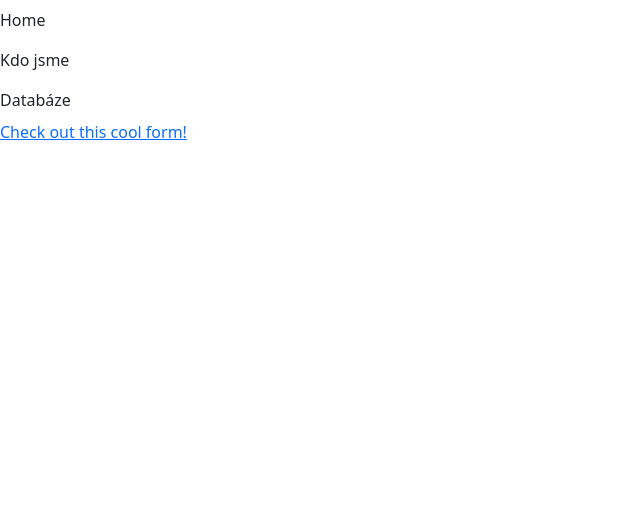
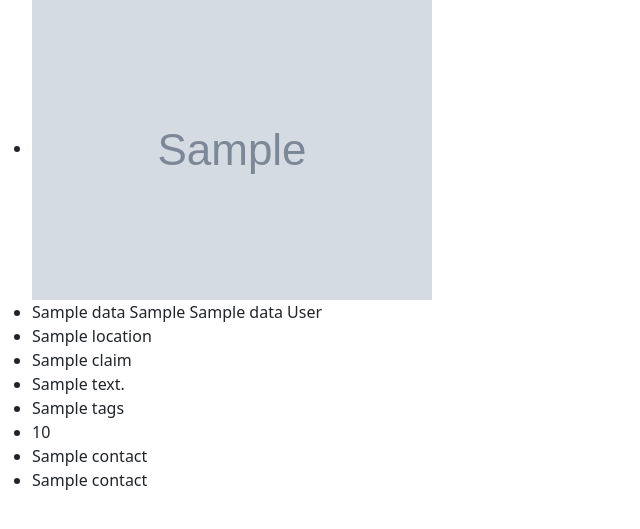
Before and after one commit to kekugesso/TdA24-Kapibara, a Flask app: template app/templates/lecturer.html in a window 1280 px wide. Shown: the top 529 px of the page, without its empty margins (0-640 px from the left). Run offline with Flask 3, Linux system fonts and the light colour scheme; the template is opened without the code that fills it: most values are stand-ins (such as "Sample title", 1, 10 or a date in 2020); grey boxes marked "Sample" are stand-in pictures; some libraries are stand-ins or nearby versions.

Commit message:
html data variables added

```diff
--- a/app/app.py
+++ b/app/app.py
@@ -30,18 +30,16 @@ def json_api():
     return json.dumps('{ "secret": "The cake is a lie"}')
 
 
-@app.route('/lecturer')  # api
+@app.route('/lecturer')  # lecturer
 def return_title():
     redirect(url_for('title'))
     return render_template('lecturer.html')
 
 
-@app.route('/lecturer/<uuid>')  # api
+@app.route('/lecturer/<uuid>')  # Lecturer - spesific
 def lecturer_specific(uuid):
-
     data = json.load(open('app\static\json\lecturer.json', 'r'))
-    return data['test']
-    #return render_template('lecturer.html', lecturer_uuid=uuid)
+    return render_template('lecturer.html', lecturer_uuid=uuid, data=data)
 
 
 if __name__ == '__main__':
--- a/app/templates/lecturer.html
+++ b/app/templates/lecturer.html
@@ -8,11 +8,17 @@
     <link rel="stylesheet" href="static/css/styles.min.css">
 </head>
 <body>
-    <ul class="navbar-nav ms-auto">
-        <li class="nav-item"><a class="nav-link active" href="#">Home</a></li>
-        <li class="nav-item"><a class="nav-link" href="#">Kdo jsme</a></li>
-        <li class="nav-item"><a class="nav-link" href="#">Databáze</a></li>
+    <ul>
+        <li class="picture"><img src="{{data['picture_url']}}"></img></li>
+        <li class="name">{{data['title_before']}} {{data['first_name']}} {{data['middle_name']}} {{data['lastName']}}</li>
+        <li class="location">{{data['location']}}</li>
+        <li class="claim">{{data['claim']}}</li>
+        <li class="bio">{{data['bio']}}</li>
+        <li class="tags">{{data['tags']}}</li>
+        <li class="cena">{{data['price_per_hour']}}</li>
+        <li class="kontakt_phone">{{data['contact']}}</li>
+        <li class="kontakt_email">{{data['contact']}}</li>
     </ul>
-<p><a href="#">Check out this cool form!</a></p>
+<p>
 </body>
 </html>
```
